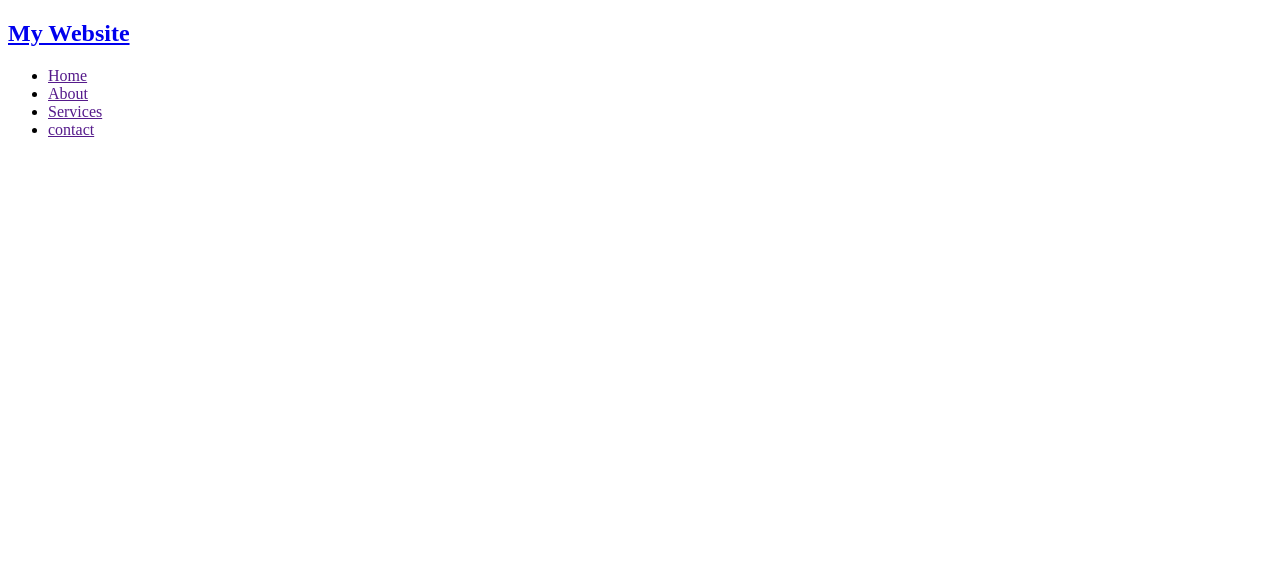
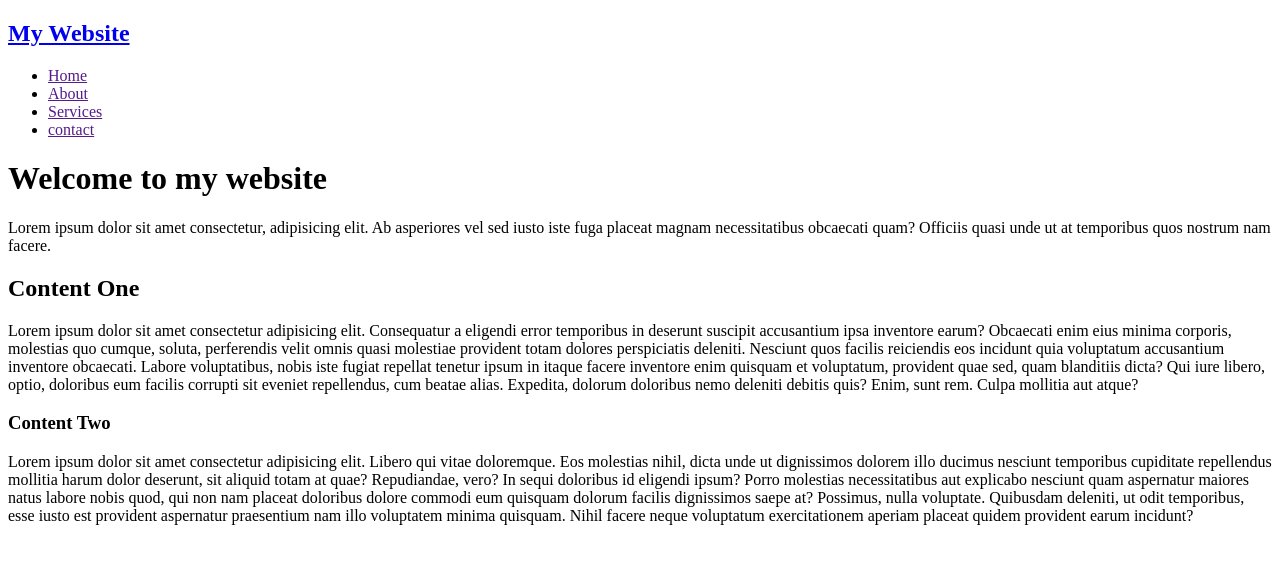
Before and after one commit to Archanach707/Sticky-Navbar, a plain HTML site: page index.html in a window 1280 px wide. Drawn offline with Linux system fonts and the light colour scheme.

Commit message:
html is completed shift

```diff
--- a/index.html
+++ b/index.html
@@ -24,6 +24,20 @@
     </div>
   </nav>
 
+  <div class="hero">
+    <div class="container">
+      <h1>Welcome to my website</h1>
+      <p>Lorem ipsum dolor sit amet consectetur, adipisicing elit. Ab asperiores vel sed iusto iste fuga placeat magnam necessitatibus obcaecati quam? Officiis quasi unde ut at temporibus quos nostrum nam facere.</p>
+    </div>
+  </div>
+
+  <div class="container content">
+    <h2>Content One</h2>
+    <p>Lorem ipsum dolor sit amet consectetur adipisicing elit. Consequatur a eligendi error temporibus in deserunt suscipit accusantium ipsa inventore earum? Obcaecati enim eius minima corporis, molestias quo cumque, soluta, perferendis velit omnis quasi molestiae provident totam dolores perspiciatis deleniti. Nesciunt quos facilis reiciendis eos incidunt quia voluptatum accusantium inventore obcaecati. Labore voluptatibus, nobis iste fugiat repellat tenetur ipsum in itaque facere inventore enim quisquam et voluptatum, provident quae sed, quam blanditiis dicta? Qui iure libero, optio, doloribus eum facilis corrupti sit eveniet repellendus, cum beatae alias. Expedita, dolorum doloribus nemo deleniti debitis quis? Enim, sunt rem. Culpa mollitia aut atque?</p>
+
+    <h3>Content Two</h3>
+    <p>Lorem ipsum dolor sit amet consectetur adipisicing elit. Libero qui vitae doloremque. Eos molestias nihil, dicta unde ut dignissimos dolorem illo ducimus nesciunt temporibus cupiditate repellendus mollitia harum dolor deserunt, sit aliquid totam at quae? Repudiandae, vero? In sequi doloribus id eligendi ipsum? Porro molestias necessitatibus aut explicabo nesciunt quam aspernatur maiores natus labore nobis quod, qui non nam placeat doloribus dolore commodi eum quisquam dolorum facilis dignissimos saepe at? Possimus, nulla voluptate. Quibusdam deleniti, ut odit temporibus, esse iusto est provident aspernatur praesentium nam illo voluptatem minima quisquam. Nihil facere neque voluptatum exercitationem aperiam placeat quidem provident earum incidunt?</p>
+  </div>
 
 
   <!-- javascript file link -->
```
